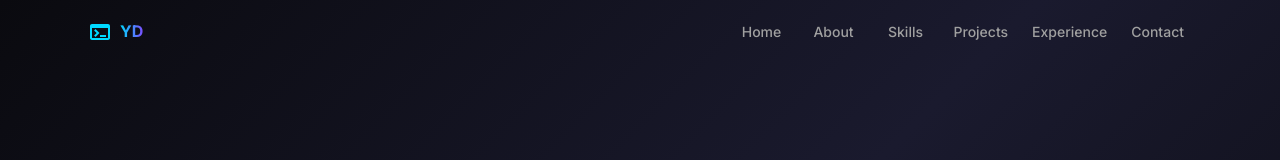
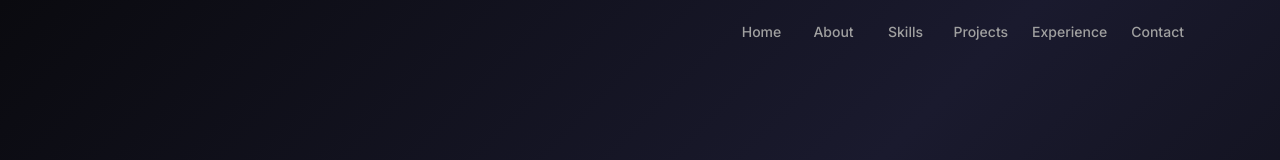
Before and after one commit to yarendkaya/demirkayaren.devFrontend, a React (Vite) app: page / in a window 1280 px wide. Shown: the top 160 px of the page. Built offline with nearby package versions, Linux system fonts and the light colour scheme.

Commit message:
Removed the redundant icon

```diff
--- a/src/components/Header.tsx
+++ b/src/components/Header.tsx
@@ -60,26 +60,10 @@ const Header = () => {
           <Toolbar sx={{ justifyContent: 'space-between', py: 1 }}>
             <Box
               sx={{
-                display: 'flex',
-                alignItems: 'center',
                 cursor: 'pointer',
               }}
               onClick={() => scrollToSection('#home')}
-            >
-              <Terminal sx={{ color: 'primary.main', mr: 1 }} />
-              <Typography
-                variant="h6"
-                sx={{
-                  fontWeight: 700,
-                  background: 'linear-gradient(90deg, #00d9ff 0%, #7c4dff 100%)',
-                  backgroundClip: 'text',
-                  WebkitBackgroundClip: 'text',
-                  WebkitTextFillColor: 'transparent',
-                }}
-              >
-                YD
-              </Typography>
-            </Box>
+            />
 
             <Box sx={{ display: { xs: 'none', md: 'flex' }, gap: 1 }}>
               {navItems.map((item) => (
```
